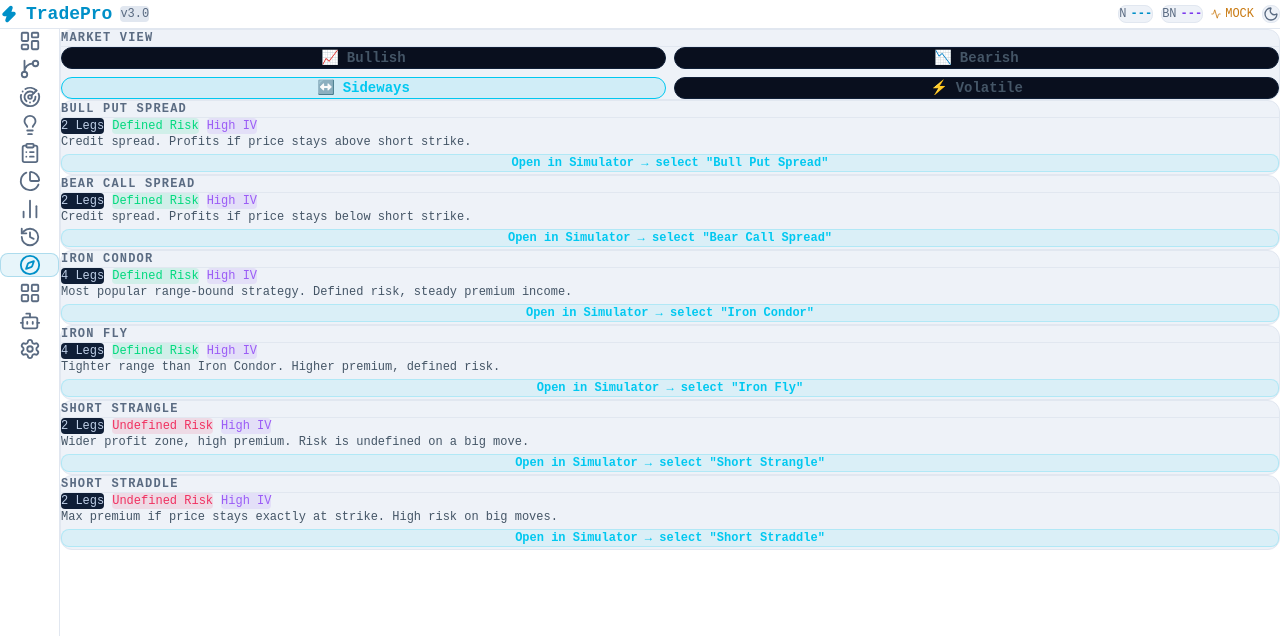
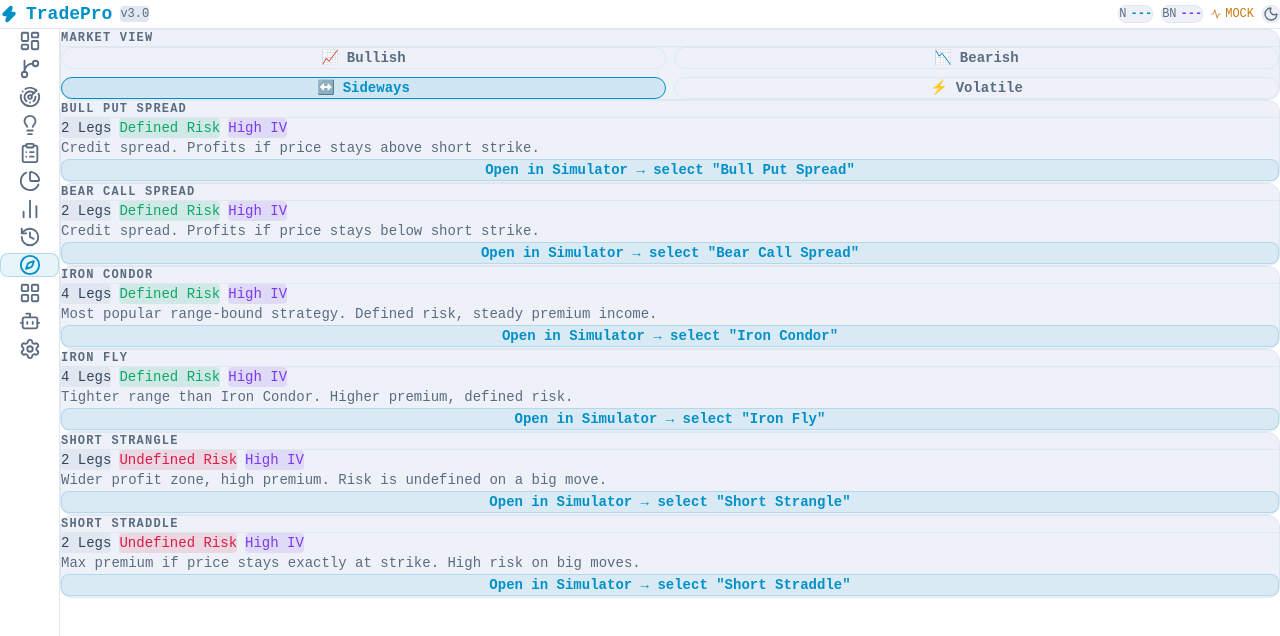
Before and after one commit to Jyotibennew2/TradePro-UI, a React (Vite) app: page /screener2 in a window 1280 px wide. Shown: the top 636 px of the page. Built offline with nearby package versions, Linux system fonts and the light colour scheme; no server answers.

Commit message:
Wire Screener page to central theme system

```diff
--- a/src/pages/Screener.tsx
+++ b/src/pages/Screener.tsx
@@ -1,6 +1,7 @@
 import { useState } from "react";
 import { useNavigate } from "react-router-dom";
 import Card from "../components/ui/Card";
+import { useTheme } from "../store/themeStore";
 
 type View = "bullish" | "bearish" | "sideways" | "volatile";
 type Risk = "Defined Risk" | "Undefined Risk";
@@ -40,6 +41,7 @@ const VIEWS: { key: View; label: string; icon: string }[] = [
 ];
 
 export default function Screener() {
+  const theme = useTheme();
   const [view, setView] = useState<View>("sideways");
   const navigate = useNavigate();
 
@@ -54,9 +56,9 @@ export default function Screener() {
             <button key={v.key} onClick={() => setView(v.key)}
               className="py-3 rounded-xl text-sm font-bold flex items-center justify-center gap-2"
               style={{
-                background: view === v.key ? "#00c8f020" : "#090f1e",
-                color     : view === v.key ? "#00c8f0" : "#445566",
-                border    : `1px solid ${view === v.key ? "#00c8f0" : "#0f1e36"}`,
+                background: view === v.key ? theme.accent.cyan + "20" : theme.bg.surfaceAlt,
+                color     : view === v.key ? theme.accent.cyan : theme.text.muted,
+                border    : `1px solid ${view === v.key ? theme.accent.cyan : theme.border.subtle}`,
               }}>
               <span>{v.icon}</span> {v.label}
             </button>
@@ -66,20 +68,20 @@ export default function Screener() {
 
       {view === "volatile" ? (
         <Card title="Recommended Approach">
-          <div className="text-center py-8" style={{ color: "#445566" }}>
+          <div className="text-center py-8" style={{ color: theme.text.muted }}>
             <div className="text-3xl mb-2">⚡</div>
-            <div className="text-sm mb-2" style={{ color: "#c0d0e8" }}>
+            <div className="text-sm mb-2" style={{ color: theme.text.secondary }}>
               Volatile view ke liye Long Straddle / Long Strangle sabse best hai
               (bade move ka fayda, dono taraf).
             </div>
-            <div className="text-xs">
+            <div className="text-sm">
               Abhi ye templates builder me nahi hai — Simulator ke "Custom Strategy"
-              mode me jaake <b style={{ color: "#00c8f0" }}>BUY CE</b> + <b style={{ color: "#00c8f0" }}>BUY PE</b> (same strike)
+              mode me jaake <b style={{ color: theme.accent.cyan }}>BUY CE</b> + <b style={{ color: theme.accent.cyan }}>BUY PE</b> (same strike)
               add karke khud bana sakte hai.
             </div>
             <button onClick={() => navigate("/simulator")}
-              className="mt-4 px-4 py-2 rounded-lg text-xs font-bold"
-              style={{ background: "#00c8f0", color: "#03050d" }}>
+              className="mt-4 px-4 py-2 rounded-lg text-sm font-bold"
+              style={{ background: theme.accent.cyan, color: theme.bg.page }}>
               Open Simulator →
             </button>
           </div>
@@ -89,26 +91,26 @@ export default function Screener() {
           {matches.map(s => (
             <Card key={s.key} title={s.name}>
               <div className="flex items-center gap-2 mb-2 flex-wrap">
-                <span className="text-xs px-2 py-0.5 rounded"
-                  style={{ background: "#0f1e36", color: "#c0d0e8" }}>
+                <span className="text-sm px-2 py-0.5 rounded"
+                  style={{ background: theme.border.subtle, color: theme.text.secondary }}>
                   {s.legs} {s.legs === 1 ? "Leg" : "Legs"}
                 </span>
-                <span className="text-xs px-2 py-0.5 rounded"
+                <span className="text-sm px-2 py-0.5 rounded"
                   style={{
-                    background: s.risk === "Defined Risk" ? "#00d97e20" : "#f0306020",
-                    color     : s.risk === "Defined Risk" ? "#00d97e" : "#f03060",
+                    background: s.risk === "Defined Risk" ? theme.accent.green + "20" : theme.accent.red + "20",
+                    color     : s.risk === "Defined Risk" ? theme.accent.green : theme.accent.red,
                   }}>
                   {s.risk}
                 </span>
-                <span className="text-xs px-2 py-0.5 rounded"
-                  style={{ background: "#9b5cf620", color: "#9b5cf6" }}>
+                <span className="text-sm px-2 py-0.5 rounded"
+                  style={{ background: theme.accent.purple + "20", color: theme.accent.purple }}>
                   {s.ivPref}
                 </span>
               </div>
-              <div className="text-xs mb-3" style={{ color: "#445566" }}>{s.note}</div>
+              <div className="text-sm mb-3" style={{ color: theme.text.muted }}>{s.note}</div>
               <button onClick={() => navigate("/simulator", { state: { template: s.key } })}
-                className="w-full py-2 rounded-lg text-xs font-bold"
-                style={{ background: "#00c8f015", color: "#00c8f0", border: "1px solid #00c8f030" }}>
+                className="w-full py-2 rounded-lg text-sm font-bold"
+                style={{ background: theme.accent.cyan + "15", color: theme.accent.cyan, border: `1px solid ${theme.accent.cyan}30` }}>
                 Open in Simulator → select "{s.name}"
               </button>
             </Card>
```
